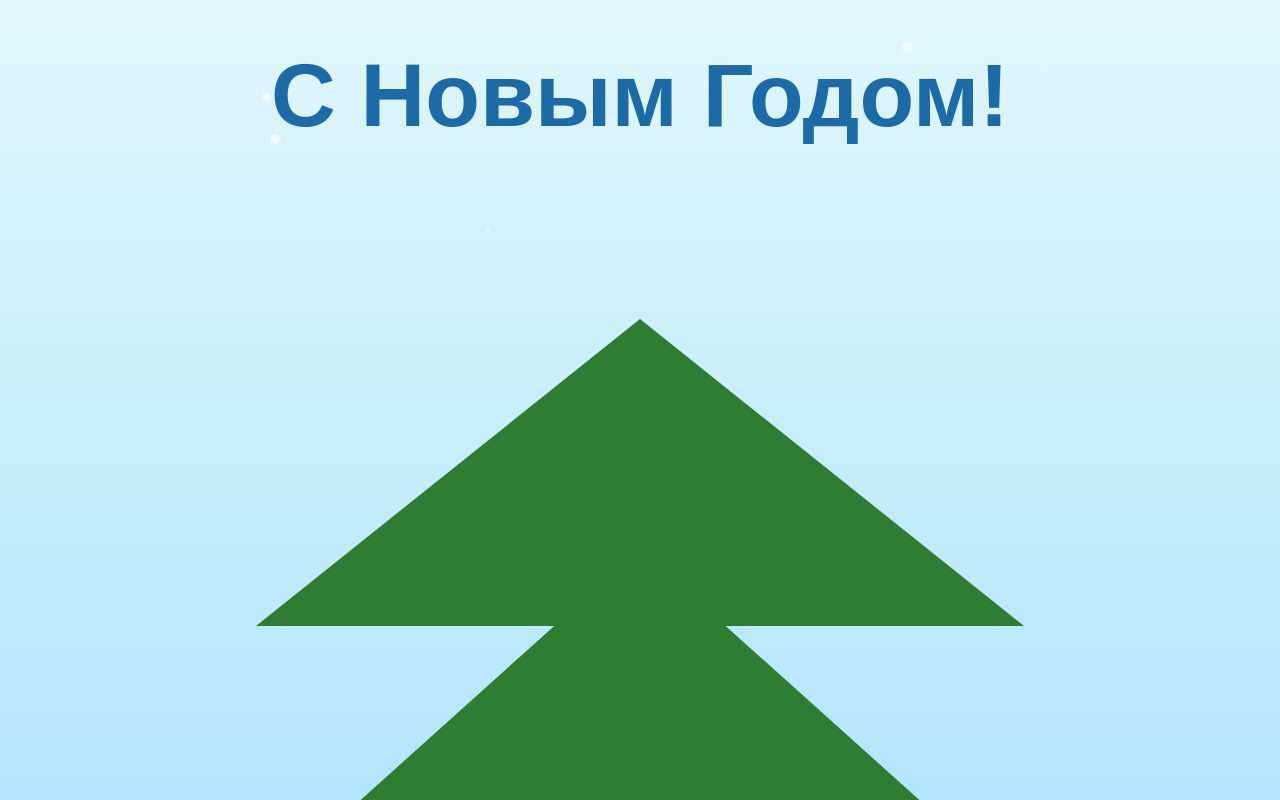
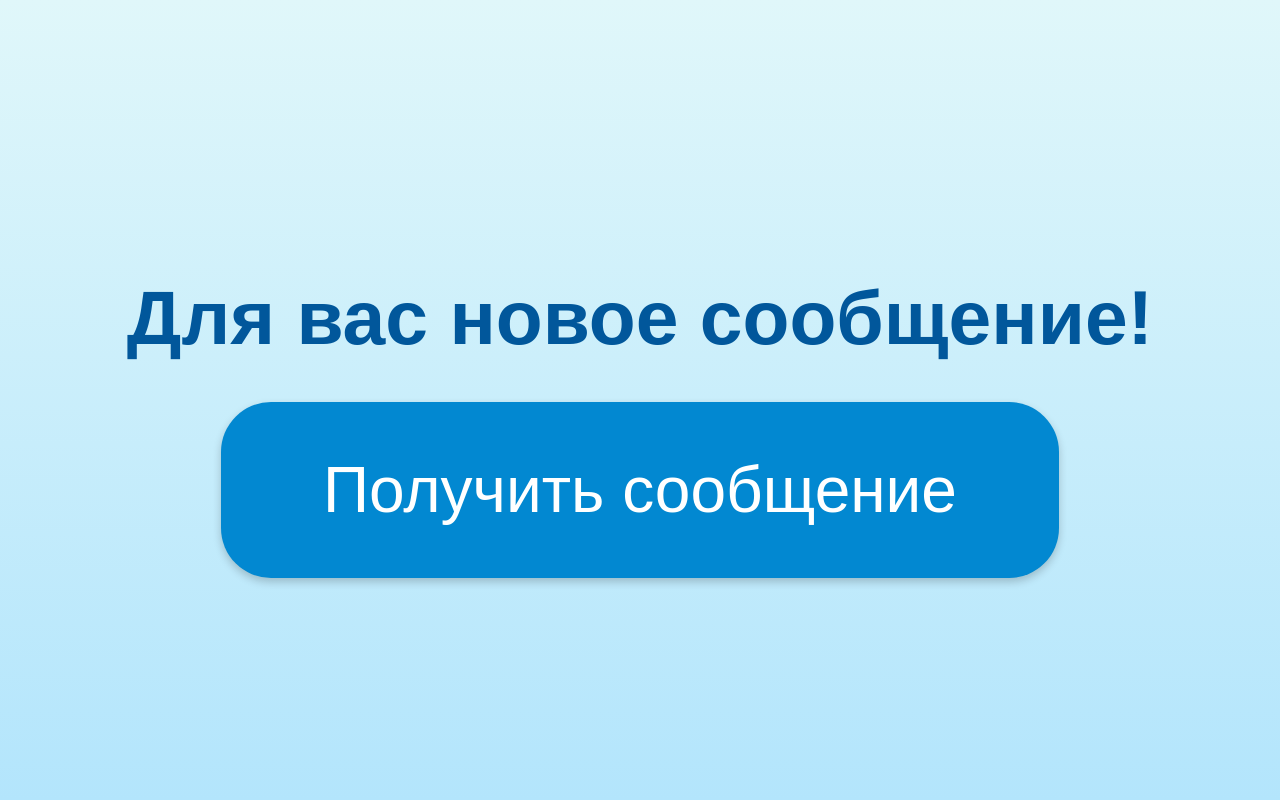
Before and after one commit to adrianshuralev-collab/NewYear, a plain HTML site: page index.html in a window 1280 px wide. Both pictures are taken after a click on the button "Получить сообщение". Shown: the top 800 px of the page. Drawn offline with Linux system fonts and the light colour scheme.

Commit message:
Update index.html

```diff
--- a/index.html
+++ b/index.html
@@ -146,6 +146,8 @@
   </audio>
 
   <script>
+    const UNLOCK_TIME = new Date('2025-12-31T19:05:00');
+
     const wishes = [
       "Счастья!",
       "Здоровья!",
@@ -209,6 +211,12 @@
     }
 
     function startMainContent() {
+      const now = new Date();
+      if (now < UNLOCK_TIME) {
+        alert("Кудааа? Это на Новый год! В 23:55 приходи!");
+        return;
+      }
+
       const menu = document.getElementById('menu-screen');
       const main = document.getElementById('main-content');
 
```
